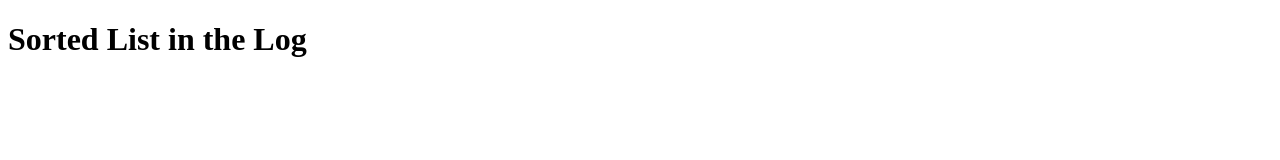
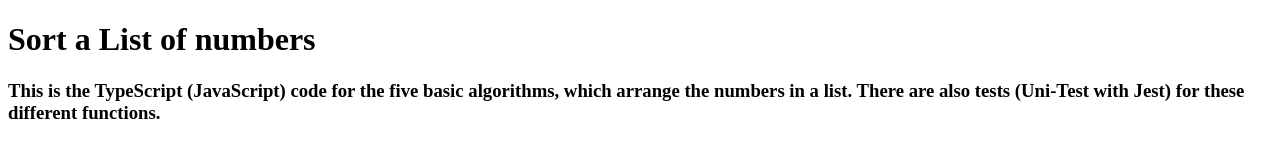
Before and after one commit to Tandjune/sortingFunctions, a website: page index.html in a window 1280 px wide. Drawn offline with Linux system fonts and the light colour scheme.

Commit message:
Description

```diff
--- a/index.html
+++ b/index.html
@@ -7,6 +7,7 @@
     <title>Sort</title>
 </head>
 <body>
-    <h1>Sorted List in the Log</h1>
+    <h1>Sort a  List of numbers</h1>
+    <h3>This is the TypeScript (JavaScript) code for the five basic algorithms, which arrange the numbers in a list. There are also tests (Uni-Test with Jest) for these different functions.</h3>
 </body>
 </html>
```
